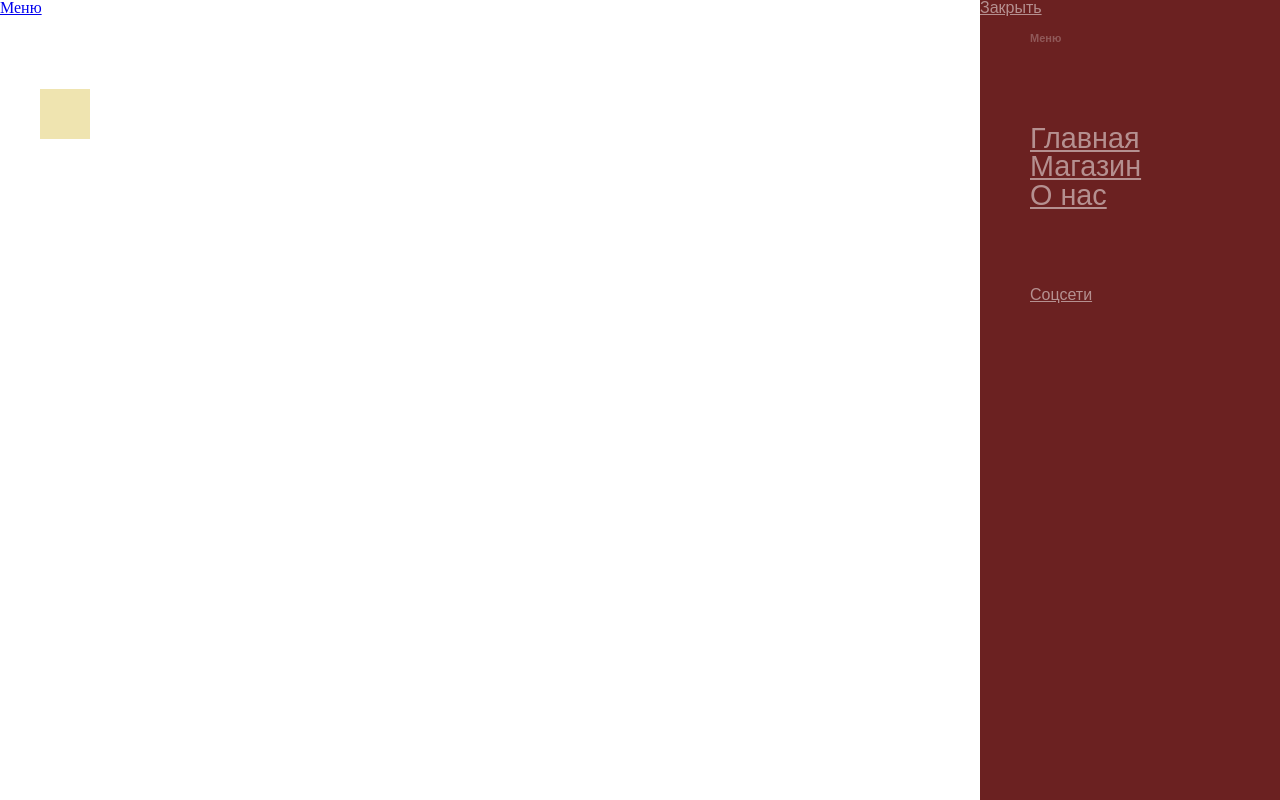
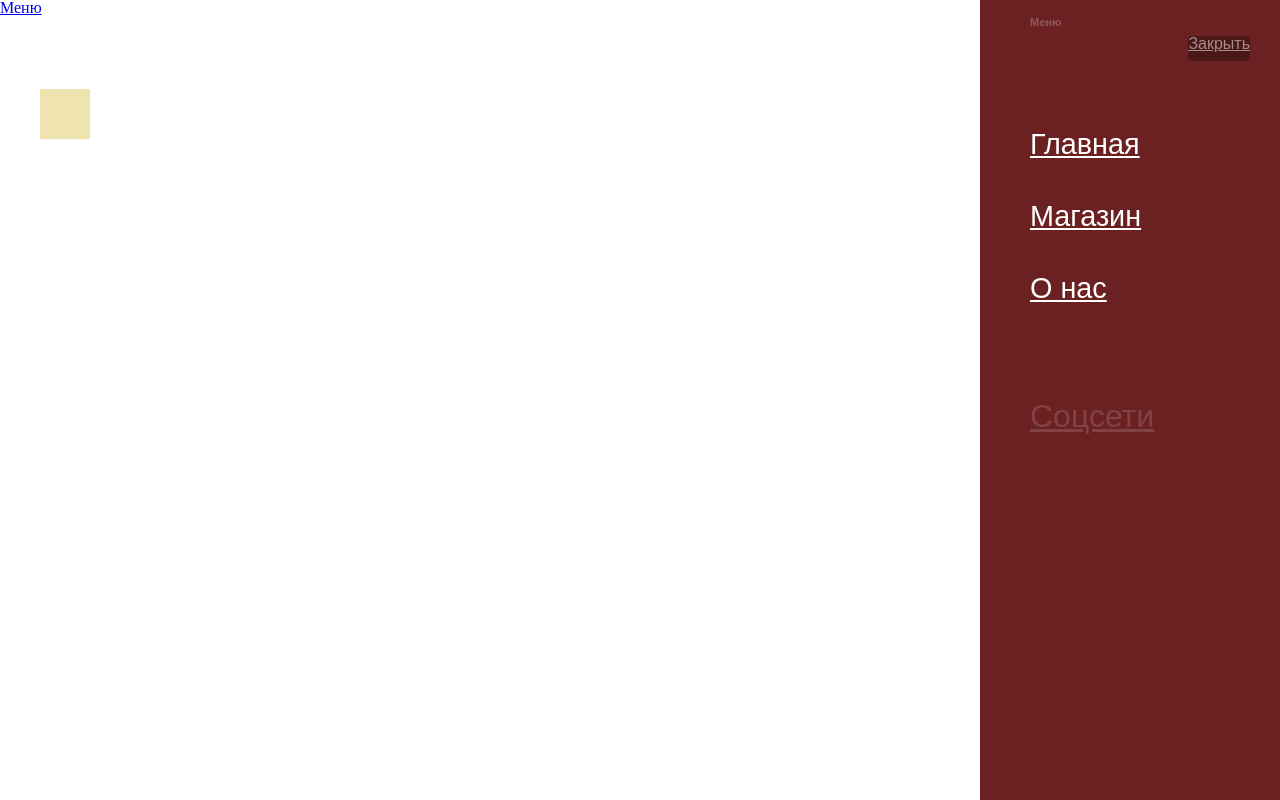
Before and after one commit to tsavelsergey/site, a Django app: page / in a window 1280 px wide. Run offline with Django 4.2, Linux system fonts and the light colour scheme.

Commit message:
add update leatherstudio/web/static/web/style.css

```diff
--- a/leatherstudio/web/static/web/style.css
+++ b/leatherstudio/web/static/web/style.css
@@ -1,4 +1,3 @@
-
 .s_header {
     width: 100%;
     height: 96px;
@@ -68,5 +67,58 @@
     list-style: none;
 }
 .header_nav__list li {
-
+    padding-left: 0;
+    line-height: 4.5rem;
 }
+.header_nav__list li a,
+.header_nav__list li a:visited {
+    color: white;
+}
+.header_nav__social {
+    list-style: none;
+    display: inline-block;
+    margin: 0;
+    font-size: 2rem;
+}
+.header_nav__social li {
+    margin-right: 12px;
+    padding-left: 0;
+    display: inline-block;
+}
+.header_nav__social li a {
+    color: rgba(255, 255, 255, 0.15)
+}
+.header_nav__close {
+    display: block;
+    height: 25px;
+    white: 30px;
+    border-radius: 4px;
+    background-color: rgba(0, 0, 0, 0.3);
+    position: absolute;
+    top: 36px;
+    right: 30px;
+    z-index: 800;
+}
+.header_nav__close span::before,
+.header_nav__close span::after {
+    content: "";
+    display: block;
+    height: 2px;
+    white: 12px;
+    background-color: #FFFFFF;
+    position: absolute;
+    top: 50%;
+    left: 9px;
+    /* margin-top: -1px; */
+}
+.header_nav__close span::before{
+    -webkit-transform: rotate(-45deg)
+    -ms-transform: rotate(-45deg)
+    transform: rotate(-45deg)
+}
+}
+.header_nav__close span::after{
+    -webkit-transform: rotate(-45deg)
+    -ms-transform: rotate(-45deg)
+    transform: rotate(-45deg)
+}
```
